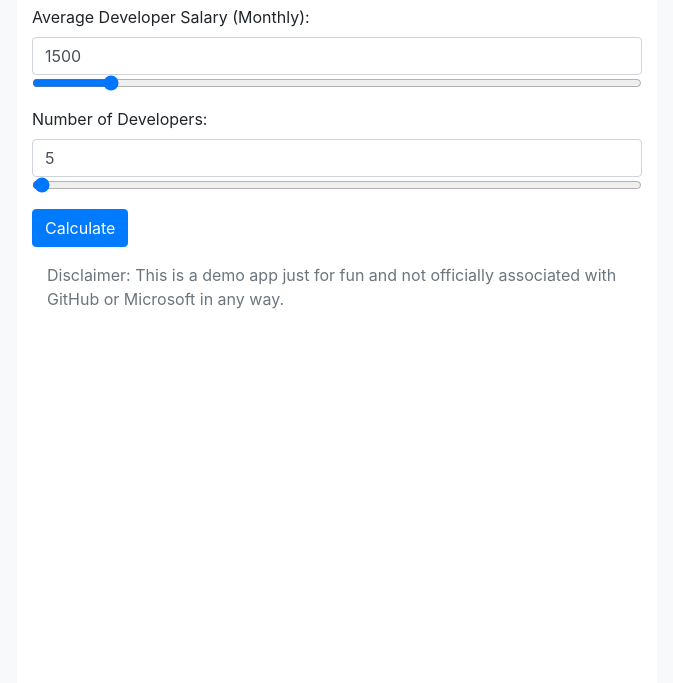
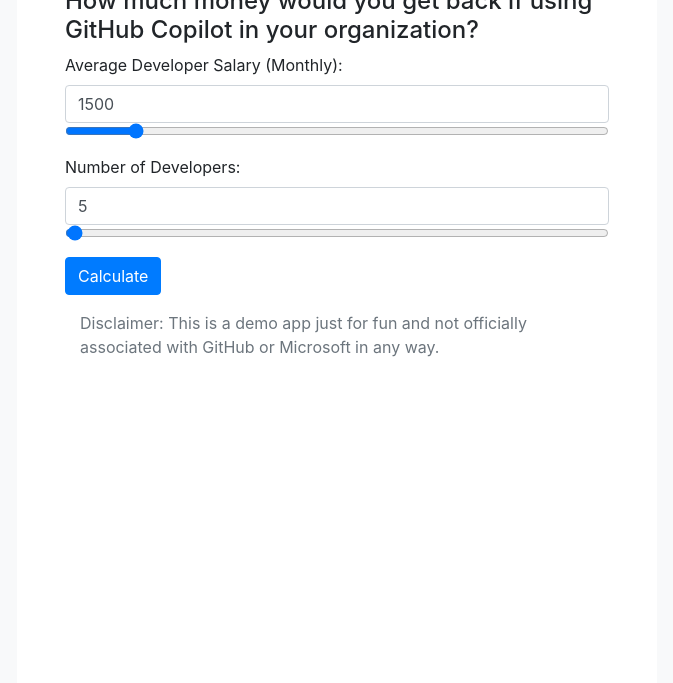
Before and after one commit to mooncowboy/productivity-calculator, a website: page index.html in a window 1280 px wide. Shown: the part 117-800 px from the top of the page, without its empty margins (303-976 px from the left). Drawn offline with nearby package versions, Linux system fonts and the light colour scheme.

Commit message:
Added padding to the container

```diff
--- a/index.html
+++ b/index.html
@@ -17,7 +17,7 @@
 </head>
 
 <body class="bg-light">
-    <div class="container col-md-6" style="height: 100vh; background: white;">
+    <div class="container col-md-6 p-5" style="height: 100vh; background: white;">
         <h1>Money Back Calculator</h1>
         <div><h4>How much money would you get back if using GitHub Copilot in your organization?</h4></div>
         <div class="form-group">
```
